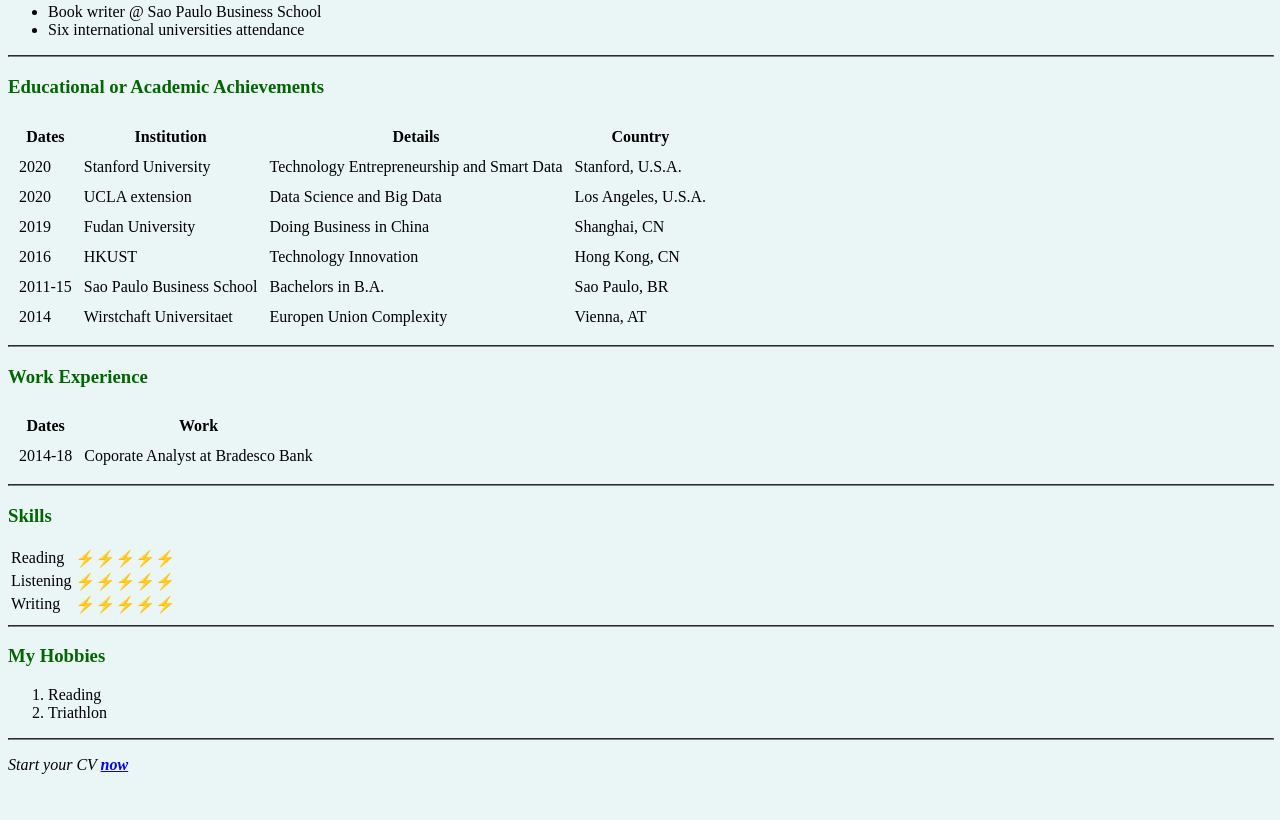
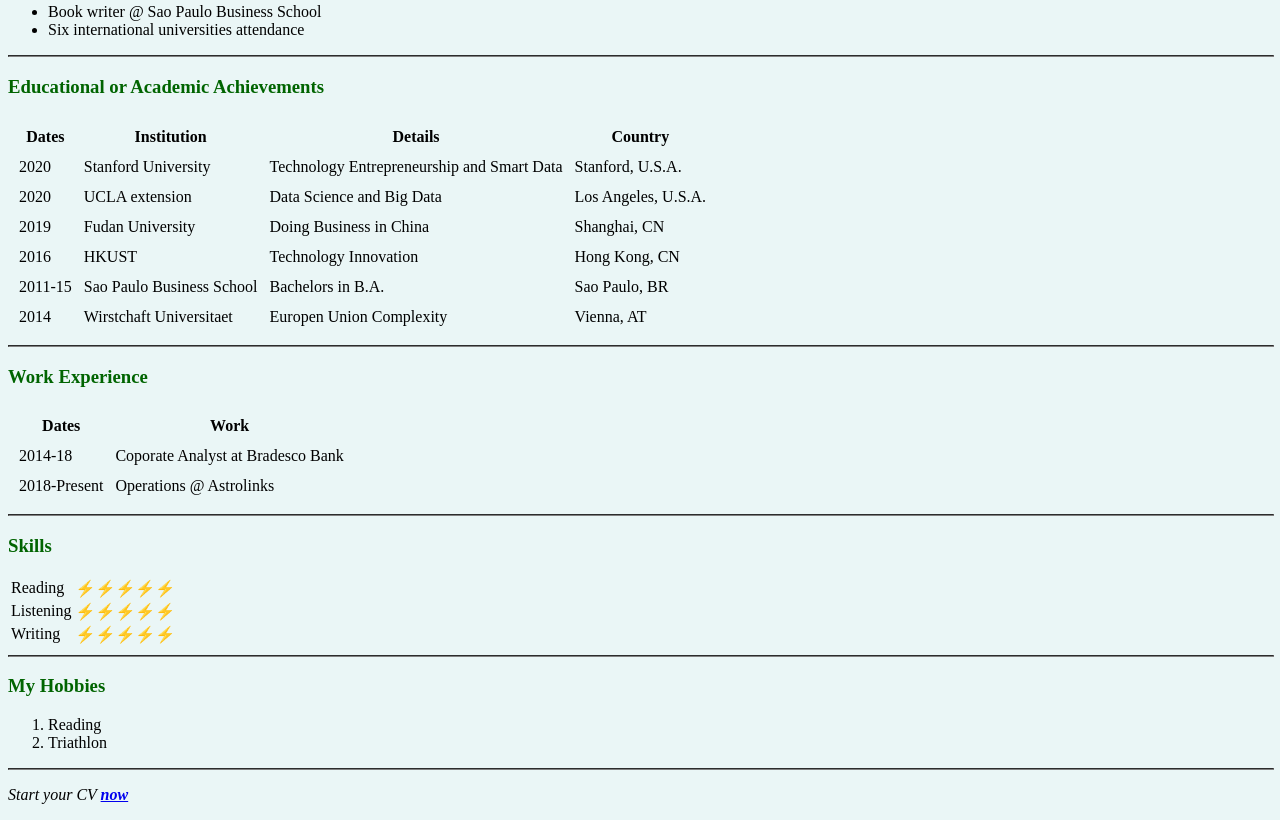
Before and after one commit to dbmanzano/CV, a plain HTML site: page index.html in a window 1280 px wide. Shown: the part 599-1419 px from the top of the page. Before the commit the page ends 1389 px from the top, so only its background shows below. Drawn offline with Linux system fonts and the light colour scheme.

Commit message:
included Astrolinks job

```diff
--- a/index.html
+++ b/index.html
@@ -92,6 +92,12 @@
         <td>2014-18</td>
         <td>Coporate Analyst at Bradesco Bank</td>
       </tr>
+
+      <tr>
+        <td>2018-Present</td>
+        <td>Operations @ Astrolinks</td>
+      </tr>
+
     </tbod>
   </table>
   <hr>
```
